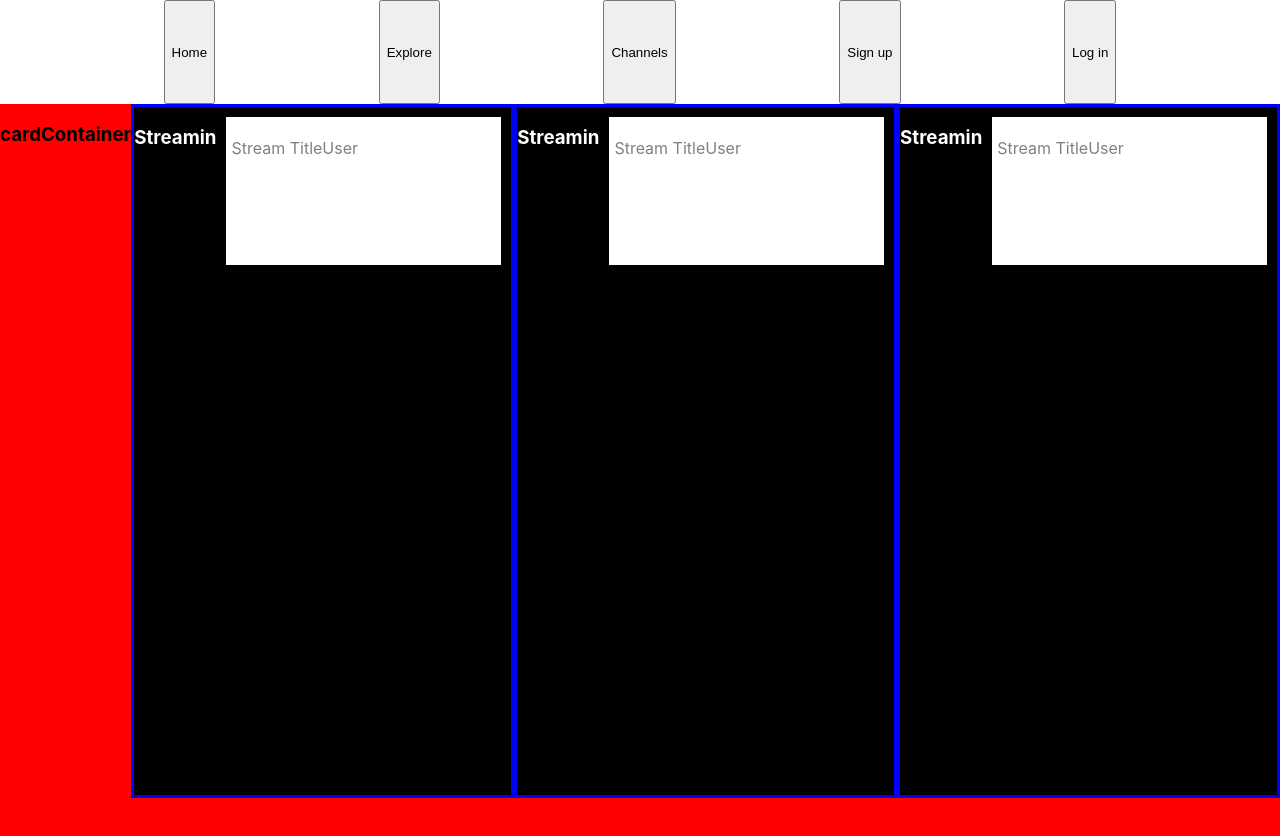
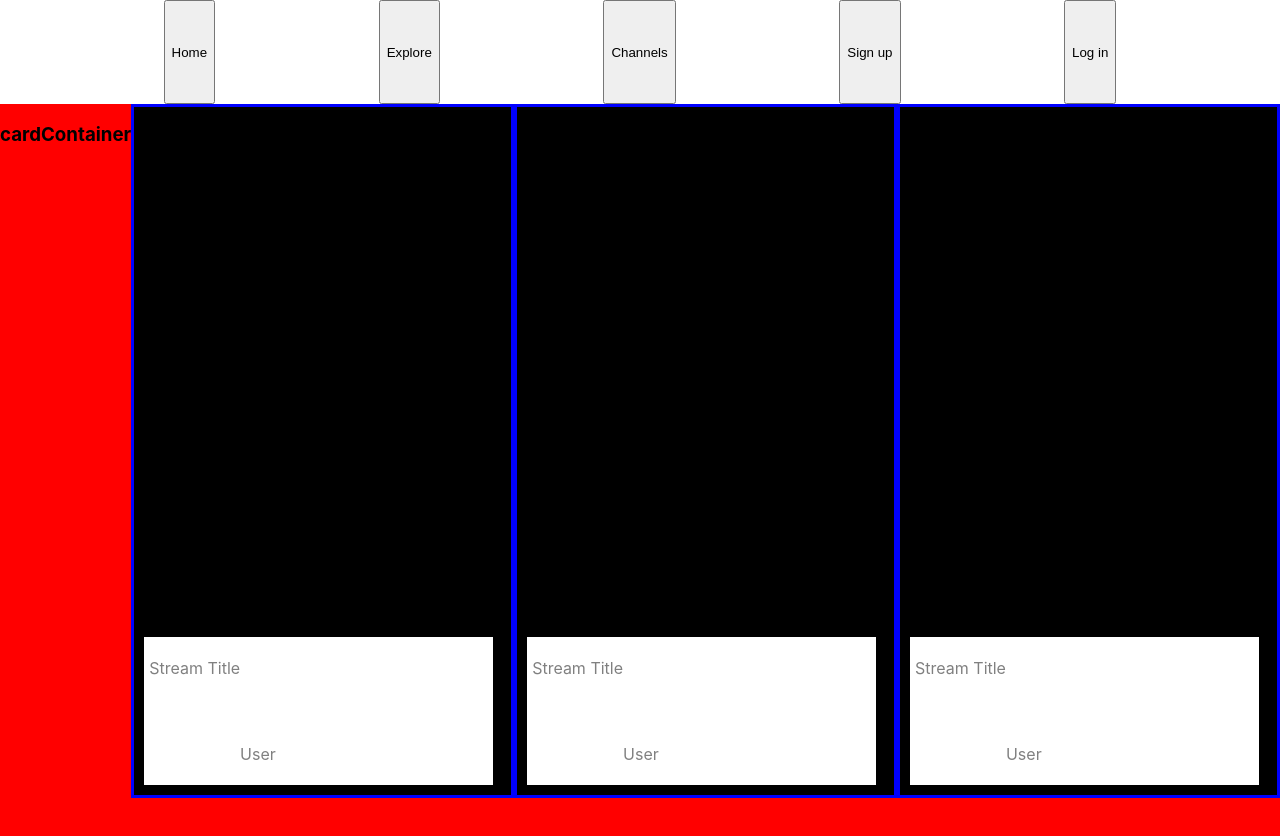
Before and after one commit to cbatsoula/CSS-Practice, a React (Create React App) app: page / in a window 1280 px wide. Shown: the top 836 px of the page. Built offline with nearby package versions, Linux system fonts and the light colour scheme.

Commit message:
streamDetails css

```diff
--- a/src/App.css
+++ b/src/App.css
@@ -16,7 +16,7 @@
   z-index: 4;
   color: white;
 
-  justify-content: flex-end;
+
 
   border-style: solid;
   border-color: blue;
@@ -30,6 +30,18 @@
   width: 90%;
   margin: 10px;
   padding: 5px;
+  align-self: flex-end;
+
+}
+
+.StreamTitle {
+  display: flex;
+  align-self: flex-start;
+}
+
+.User {
+  display: flex;
+  align-self: flex-end;
 }
 
 .CardContainer {
@@ -38,6 +50,7 @@
   width: 100vw;
   background-color: red;
   z-index: 1;
+
 }
 
 .Nav {
--- a/src/StreamCard.js
+++ b/src/StreamCard.js
@@ -8,7 +8,6 @@ class StreamCard extends React.Component {
     // console.log("what", this.props)
     return (
       <div className="StreamCard">
-        <h3> Streamin </h3>
         <StreamDetail />
       </div>
     );
--- a/src/StreamDetail.js
+++ b/src/StreamDetail.js
@@ -7,8 +7,8 @@ class StreamDetail extends React.Component {
     // console.log("what", this.props)
     return (
       <div className="StreamDetailCard">
-        <p> Stream Title </p>
-        <p> User </p>
+        <p className="StreamTitle"> Stream Title </p>
+        <p className="User"> User </p>
 
       </div>
     );
```
